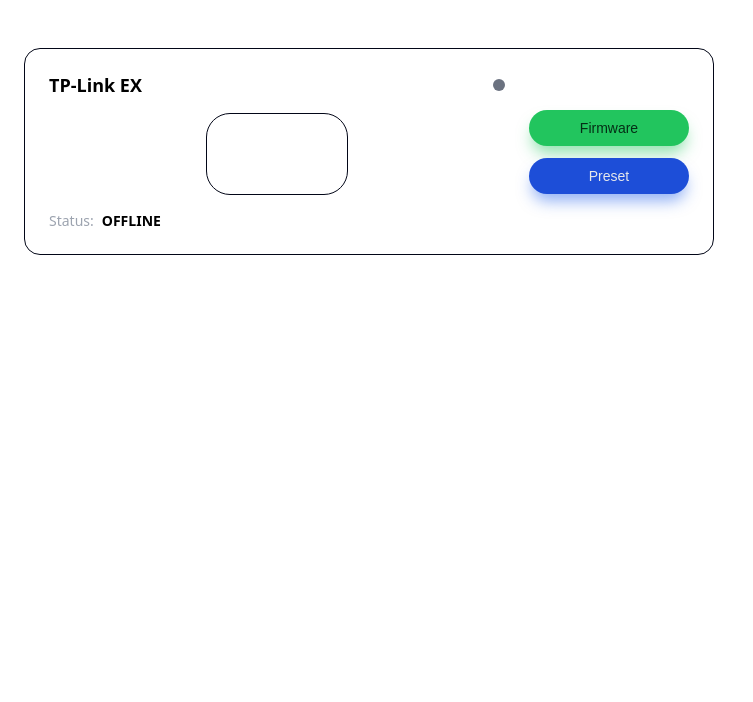
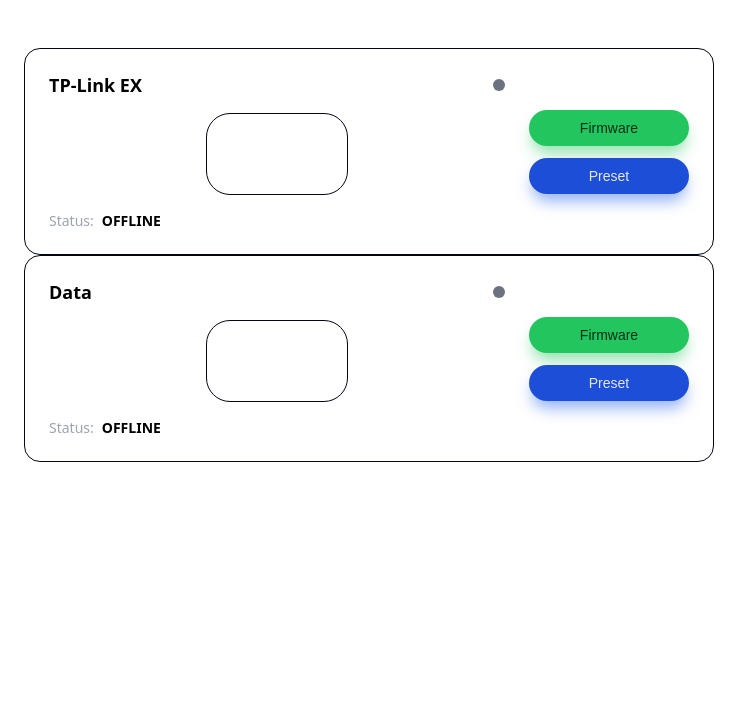
Before and after one commit to brenohabib/autouc, a Django app: page / in a window 1280 px wide. Shown: the top 702 px of the page, without its empty margins (0-753 px from the left). Run offline with Django 5.2, Linux system fonts and the light colour scheme.

Commit message:
- Added UI for Data

```diff
--- a/autouc/urls.py
+++ b/autouc/urls.py
@@ -16,12 +16,29 @@ Including another URLconf
 """
 from django.contrib import admin
 from django.urls import path
-from .web import index, device_status, update_firmware, use_preset
+from .web import (
+    index,
+    device_status,
+    update_firmware,
+    use_preset,
+    data_update_firmware,
+    data_use_preset,
+)
 
 urlpatterns = [
     path("", index, name="device-ui"),
     path("api/device/status/", device_status, name="device-status"),
     path("api/device/update-firmware/", update_firmware, name="device-update-firmware"),
     path("api/device/use-preset/", use_preset, name="device-use-preset"),
+    path(
+        "api/device/data/update-firmware/",
+        data_update_firmware,
+        name="data-device-update-firmware",
+    ),
+    path(
+        "api/device/data/use-preset/",
+        data_use_preset,
+        name="data-device-use-preset",
+    ),
     path("admin/", admin.site.urls),
 ]
--- a/autouc/web/__init__.py
+++ b/autouc/web/__init__.py
@@ -3,7 +3,7 @@ from django.http import JsonResponse
 from django.shortcuts import render
 from django.views.decorators.http import require_GET, require_POST
 
-from ..devices import TPLinkExFirmware, TPLinkExPreset
+from ..devices import TPLinkExFirmware, TPLinkExPreset, DataFirmware, DataPreset
 
 
 DEVICE_IP = "192.168.0.1"
@@ -54,3 +54,27 @@ def use_preset(request):
         return JsonResponse({"ok": True})
     except Exception:
         return JsonResponse({"ok": False}, status=500)
+
+
+@require_POST
+def data_update_firmware(request):
+    from playwright.sync_api import sync_playwright
+
+    try:
+        with sync_playwright() as playwright:
+            DataFirmware.run(playwright)
+        return JsonResponse({"ok": True})
+    except Exception:
+        return JsonResponse({"ok": False}, status=500)
+
+
+@require_POST
+def data_use_preset(request):
+    from playwright.sync_api import sync_playwright
+
+    try:
+        with sync_playwright() as playwright:
+            DataPreset.run(playwright)
+        return JsonResponse({"ok": True})
+    except Exception:
+        return JsonResponse({"ok": False}, status=500)
--- a/autouc/web/templates/index.html
+++ b/autouc/web/templates/index.html
@@ -29,6 +29,26 @@
                 <button id="btn-use-preset" class="action-button secondary">Preset</button>
             </div>
         </div>
+        <div class="device-card">
+            <div class="device-visual">
+                <div class="device-header">
+                    <span class="device-name">Data</span>
+                    <span id="data-device-status-dot" class="status-dot status-offline"></span>
+                </div>
+                <div class="device-body">
+                    <div class="device-shape">
+                    </div>
+                </div>
+                <div class="device-footer">
+                    <span class="status-label">Status:</span>
+                    <span id="data-device-status-text" class="status-text">OFFLINE</span>
+                </div>
+            </div>
+            <div class="device-actions">
+                <button id="btn-data-update-firmware" class="action-button primary">Firmware</button>
+                <button id="btn-data-use-preset" class="action-button secondary">Preset</button>
+            </div>
+        </div>
     </div>
     <script>
         function getCookie(name) {
@@ -46,8 +66,12 @@
 
         const statusDot = document.getElementById("device-status-dot");
         const statusText = document.getElementById("device-status-text");
+        const dataStatusDot = document.getElementById("data-device-status-dot");
+        const dataStatusText = document.getElementById("data-device-status-text");
         const btnUpdateFirmware = document.getElementById("btn-update-firmware");
         const btnUsePreset = document.getElementById("btn-use-preset");
+        const btnDataUpdateFirmware = document.getElementById("btn-data-update-firmware");
+        const btnDataUsePreset = document.getElementById("btn-data-use-preset");
 
         let busy = false;
 
@@ -55,6 +79,10 @@
             const normalized = status.toUpperCase();
             statusText.textContent = normalized;
             statusDot.className = "status-dot status-" + normalized.toLowerCase();
+            if (dataStatusText && dataStatusDot) {
+                dataStatusText.textContent = normalized;
+                dataStatusDot.className = "status-dot status-" + normalized.toLowerCase();
+            }
         }
 
         async function refreshStatus() {
@@ -78,6 +106,10 @@
             busy = state;
             btnUpdateFirmware.disabled = state;
             btnUsePreset.disabled = state;
+            if (btnDataUpdateFirmware && btnDataUsePreset) {
+                btnDataUpdateFirmware.disabled = state;
+                btnDataUsePreset.disabled = state;
+            }
         }
 
         async function callAction(url) {
@@ -113,6 +145,14 @@
             callAction("/api/device/use-preset/");
         });
 
+        btnDataUpdateFirmware.addEventListener("click", function () {
+            callAction("/api/device/data/update-firmware/");
+        });
+
+        btnDataUsePreset.addEventListener("click", function () {
+            callAction("/api/device/data/use-preset/");
+        });
+
         refreshStatus();
         setInterval(refreshStatus, 5000);
     </script>
```
